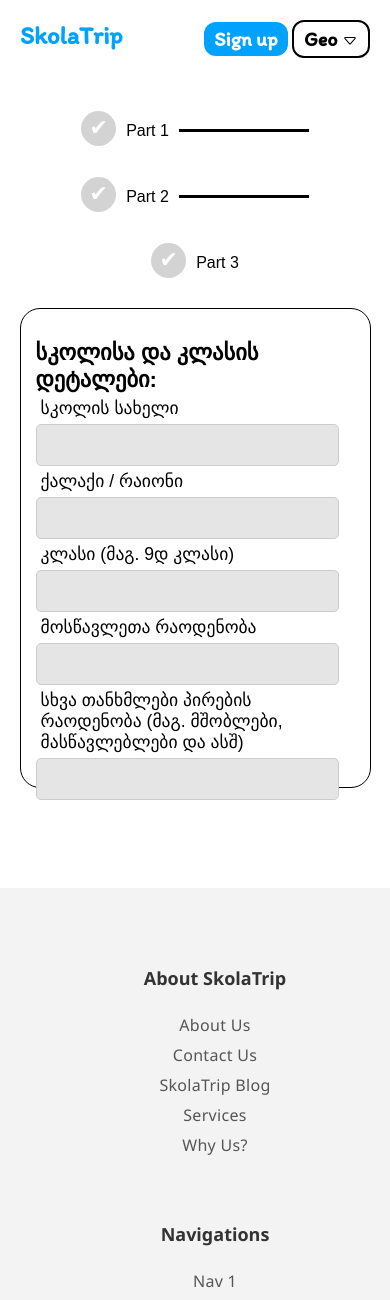
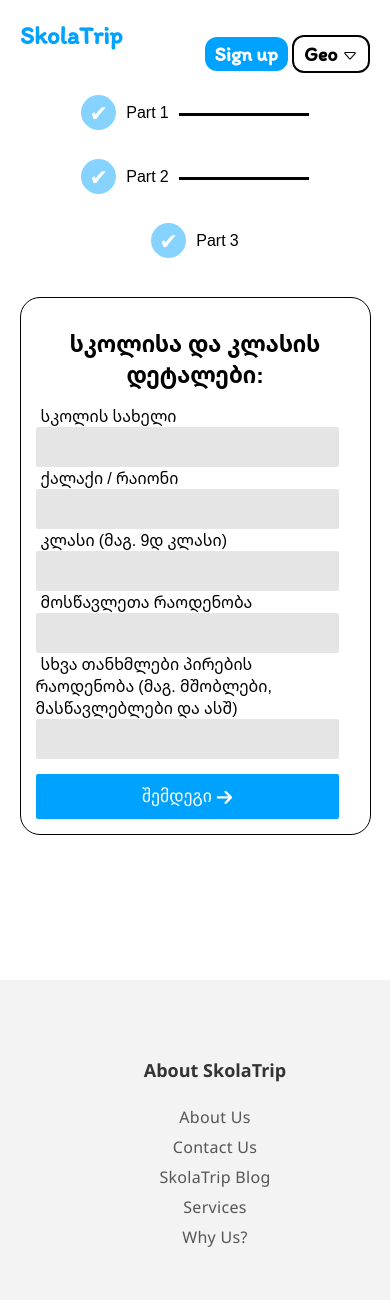
Before and after one commit to sabuka-dumbo/SkolaTrip, a Django app: page /classregister/ in a window 390 px wide. Shown: the top 1300 px of the page. Run offline with Django 5.2, Linux system fonts and the light colour scheme; some libraries are stand-ins or nearby versions.

Commit message:
Aug 7, 2025, 3:54 AM

```diff
--- a/SkolaTrip/st/static/css/classregister.css
+++ b/SkolaTrip/st/static/css/classregister.css
@@ -1,20 +1,54 @@
-/* საერთო სტილი */
 body {
-    font-family: sans-serif;
+    font-family: 'Noto Sans Georgian', sans-serif;;
     margin: 0;
     padding: 0;
 }
 
-.container {
-    width: 500px;
-    height: 480px;
-    margin: 20px auto;
+.container{
+    width: 540px;
+    height: 540px;
+    margin: 30px auto;
     display: flex;
     flex-direction: column;
     border: 1px solid;
     border-radius: 20px;
     box-sizing: border-box;
     padding-left: 20px;
+
+}
+
+.register2{
+    width: 540px;
+    height: 450px;
+    margin: 30px auto;
+    display: flex;
+    flex-direction: column;
+    border: 1px solid;
+    border-radius: 20px;
+    box-sizing: border-box;
+    padding-left: 20px
+}
+
+.register3 {
+    width: 540px;
+    height: auto !important;
+    margin: 30px auto;
+    display: flex;
+    flex-direction: column;
+    border: 1px solid;
+    border-radius: 20px;
+    box-sizing: border-box;
+    padding-left: 20px;
+    padding: 20px;
+}
+
+
+textarea{
+    background:#e5e5e5;
+    resize: none;
+    width: 94%;
+    border: none;
+    height: 120px;
 }
 
 .steps-sec {
@@ -28,7 +62,7 @@ body {
 .step-circle {
     width: 45px;
     height: 45px;
-    background: #D3D3D3 ;
+    background: #87D3FF ;
     border-radius: 50%;
     display: flex;
     justify-content: center;
@@ -82,10 +116,10 @@ input {
     background: #e5e5e5;
     width: 95%;
     height: 45px;
-    border: 1px solid #ccc;
+    border: none;
     font-size: 1rem;
+    border-radius: 2px;
     padding-left: 10px;
-    border-radius: 5px;
     outline: none;
     box-sizing: border-box;
 }
@@ -94,14 +128,34 @@ input::placeholder {
     color: #888;
 }
 
-/* რეზპონსიული სტილი */
+button{
+   width: 95%;
+   height: 45px;
+   cursor: pointer;
+   border: none;
+   background: #00A2FF;
+   color: white;
+   transition: 0.34s;
+   border-radius: 2px;
+   font-size: 1.1rem;
+   margin-top: 15px;
+}
 
-/* მობილური ეკრანებისთვის */
+button:hover{
+   background: #0395e9;
+}
+
+.fa-solid{
+    transform: translateY(2px);
+}
+
+label{
+    font-size: 16px;
+}
+/* responsive*/
+
 @media (max-width: 600px) {
-    .container {
-        width: 90%;
-        padding: 15px;
-    }
+
 
     h1 {
         font-size: 1.4rem;
@@ -117,9 +171,14 @@ input::placeholder {
     }
 }
 
-/* ტაბლეტების ეკრანებისთვის */
 @media (max-width: 900px) {
+    .container{
+        height: 520px;
+    }
 
+    .register2{
+        height: 460px;
+    }
 
     h1 {
         font-size: 1.4rem;
@@ -134,7 +193,6 @@ input::placeholder {
     }
 }
 
-/* მცირე ეკრანებისათვის (მცირე ტელეფონები) */
 @media (max-width: 590px) {
     .steps-sec {
         flex-direction: column;
@@ -155,75 +213,18 @@ input::placeholder {
     }
 }
 
-
-
-
-
-
-
-
-
-
-
-
-
-
-
-
-
-
-
-@media (max-width: 600px) {
-    .steps-sec {
-        gap: 15px;
-    }
-
-    .step-circle {
-        width: 35px;
-        height: 35px;
-    }
-
-    .steps-div p {
-        font-size: 1.1rem;
-        margin-top: 20px;
-    }
-
-    .line {
-        width: 130px;
+@media (max-width:408px){
+    .container,.register2,.register3{
+        height: 530px !important;
     }
 }
 
-@media (max-width: 900px) {
-    .steps-sec {
-        gap: 15px;
-    }
 
-    .step-circle {
-        width: 40px;
-        height: 40px;
-    }
-
-    .steps-div p {
-        font-size: 1.2rem;
-        margin-top: 22px;
-    }
-
-    .line {
-        width: 150px;
-    }
-}
-
-@media (max-width:590px){
-    .steps-sec{
-        flex-direction: column;
-    }
-}
-
-/* Responsive styling */
-@media (max-width: 600px) {
-    .container {
-        width: 90%;
-        padding: 15px;
+@media (max-width: 556px) {
+    .container,.register2,.register3 {
+        width: 90% !important;
+        height: auto !important;
+        padding: 15px !important;
     }
 
     h1 {
@@ -238,29 +239,9 @@ input::placeholder {
     label {
         font-size: 1rem;
     }
-}
 
-@media (max-width: 900px) {
-    .container {
-        width: 90%;
-        padding: 15px;
-    }
 
-    h1 {
-        font-size: 1.4rem;
-    }
 
-    input {
-        height: 42px;
-    }
-
-    label {
-        font-size: 1.1rem;
-    }
-}
-
-/* For smaller screens like mobile */
-@media (max-width: 590px) {
     .steps-sec {
         flex-direction: column;
         gap: 10px;
@@ -279,3 +260,17 @@ input::placeholder {
         width: 130px;
     }
 }
+
+@media (max-width:455px){
+    h1{
+        text-align: center;
+    }
+    form{
+        justify-content: center;
+        align-items: center;
+    }
+    .container,.register2,.register3{
+        justify-content: center !important;
+        align-items: center !important;
+    }
+}
--- a/SkolaTrip/st/templates/classregister.html
+++ b/SkolaTrip/st/templates/classregister.html
@@ -4,7 +4,11 @@
 
 {% block head %}
     <!-- აქ ვწერთ რაც იწერება head ტეგში -->
+    <meta charset="UTF-8">
+    <meta name="viewport" content="width=device-width, initial-scale=1.0">
     <link rel="stylesheet" href="{% static 'css/classregister.css' %}">
+    <link href="https://fonts.googleapis.com/css2?family=Noto+Sans+Georgian&display=swap" rel="stylesheet">
+    <script src="https://kit.fontawesome.com/06532b8c54.js" crossorigin="anonymous"></script>
 {% endblock %}
 
     <!-- ამის შიგნით ვწერთ რაც იწერება title ტეგში -->
@@ -14,40 +18,73 @@ Register
 
 {% block body %}
     <!-- აქ ვწერთ რაც იწერება body ტეგში -->
+    <form action="{% url 'classregister' %}" method="post">
      <div class="steps-sec">
     <div class="steps-div">
-        <div class="step-circle"></div>
+        <div class="step-circle" id="step-circle1"></div>
         <p>Part 1</p>
         <div class="line"></div>
     </div>
 
     <div class="steps-div">
-        <div class="step-circle"></div>
+        <div class="step-circle" id="step-circle2"></div>
         <p>Part 2</p>
         <div class="line"></div>
     </div>
 
     <div class="steps-div">
-        <div class="step-circle"></div>
+        <div class="step-circle" id="step-circle3"></div>
         <p>Part 3</p>
     </div>
 </div>
 
     <div class="container">
         <h1>სკოლისა და კლასის დეტალები:</h1>
-        <form>
+        <form class="container-form">
         <label for="school">სკოლის სახელი</label>
-        <input type="text" id="school">
+        <input type="text" id="school" name="school" required>
         <label for="city">ქალაქი / რაიონი</label>
-        <input type="text" id="city">
+        <input type="text" id="city" name="city" required>
         <label for="class">კლასი (მაგ. 9დ კლასი)</label>
-        <input type="text" id="class">
+        <input type="text" id="class" name="class" required>
         <label for="class">მოსწავლეთა რაოდენობა</label>
-        <input type="text" id="class">
-        <label for="class">სხვა თანხმლები პირების რაოდენობა (მაგ. მშობლები, მასწავლებლები და ასშ)</label>
-        <input type="text" id="class">
-        </form>
+        <input type="text" id="class" name="pupil_count" required>
+        <label for="other">სხვა თანხმლები პირების რაოდენობა (მაგ. მშობლები, მასწავლებლები და ასშ)</label>
+        <input type="text" id="other" name="other_people_count" required>
+        <button id="submit" type="submit">შემდეგი <i class="fa-solid fa-arrow-right"></i></button>
     </div>
+
+     <div class="register2">
+        <h1>ექსკურიის დეტალები:</h1>
+        <label for="date">სასურველი თარიღი</label>
+        <input type="date" id="date" name="excursion_date" required>
+        <label for="location">დანიშნულების ადგილი</label>
+        <input type="text" id="location" name="location" required>
+        <label for="transport">ტრანსპორტირების ტიპი</label>
+        <input type="text" id="transport" name="transportation" required>
+        <label for="duration">ექსკურსიი სავარაუდო ხანგრძლივობა</label>
+        <input type="text" id="duration" name="proboble_length" required>
+        <button type="submit">შემდეგი <i class="fa-solid fa-arrow-right"></i></button>
+    </div>
+
+    <div class="register3">
+        <h1>ბიუჯეტი:</h1>
+        <label for="budget">ბიუჯეტი თითო მოსწავლეზე</label>
+        <input type="number" id="budget" name="budget" min="10" required>
+
+        <label for="food">კვების მოთხოვნები</label>
+        <input type="text" id="food" class="food" required>
+
+        <label for="activities">დამატებითი აქტივობები</label>
+        <input type="text" id="activities" class="activities" required>
+
+        <label for="comment">კომენტარი</label>
+        <textarea id="comment" name="comment"></textarea>
+        <button id="last-btn" type="submit">შემდეგი <i class="fa-solid fa-arrow-right"></i></button>
+    </div>
+    </form>
+
+
 
     <script src="{% static 'js/classregister.js' %}"></script>
 {% endblock %}
--- a/SkolaTrip/st/views.py
+++ b/SkolaTrip/st/views.py
@@ -76,4 +76,41 @@ def blog(request):
     return render(request, "blogs.html")
 
 def classregister(request):
-    return render(request, "classregister.html")
+    if request.method == "POST":
+        school_name = request.POST.get("school")
+        city = request.POST.get("city")
+        class_name = request.POST.get("class")
+        pupil_count = request.POST.get("pupil_count")
+        other_people_count = request.POST.get("other_people_count")
+        excursion_date = request.POST.get("excursion_date")
+        location = request.POST.get("location")
+        transportation = request.POST.get("transportation")
+        proboble_length = request.POST.get("proboble_length")
+        budget = request.POST.get("budget")
+        food = request.POST.get("food")
+        activities = request.POST.get("activities")
+        comment = request.POST.get("comment")
+
+        if all([
+            school_name, city, class_name, pupil_count, other_people_count,
+            excursion_date, location, transportation, proboble_length,
+            budget, food, activities, comment
+        ]):
+            print("school_name:", school_name)
+            print("city:", city)
+            print("class_name:", class_name)
+            print("pupil_count:", pupil_count)
+            print("other_people_count:", other_people_count)
+            print("excursion_date:", excursion_date)
+            print("location:", location)
+            print("transportation:", transportation)
+            print("proboble_length:", proboble_length)
+            print("budget:", budget)
+            print("food:", food)
+            print("activities:", activities)
+            print("comment:", comment)
+
+            return redirect("index")
+
+    else:
+        return render(request, "classregister.html")
```
Also changed, not shown: SkolaTrip/st/models.py (+17 -0 lines), SkolaTrip/st/static/js/classregister.js (+61 -0 lines), SkolaTrip/db.sqlite3, SkolaTrip/st/migrations/0002_excursion.py (added).
